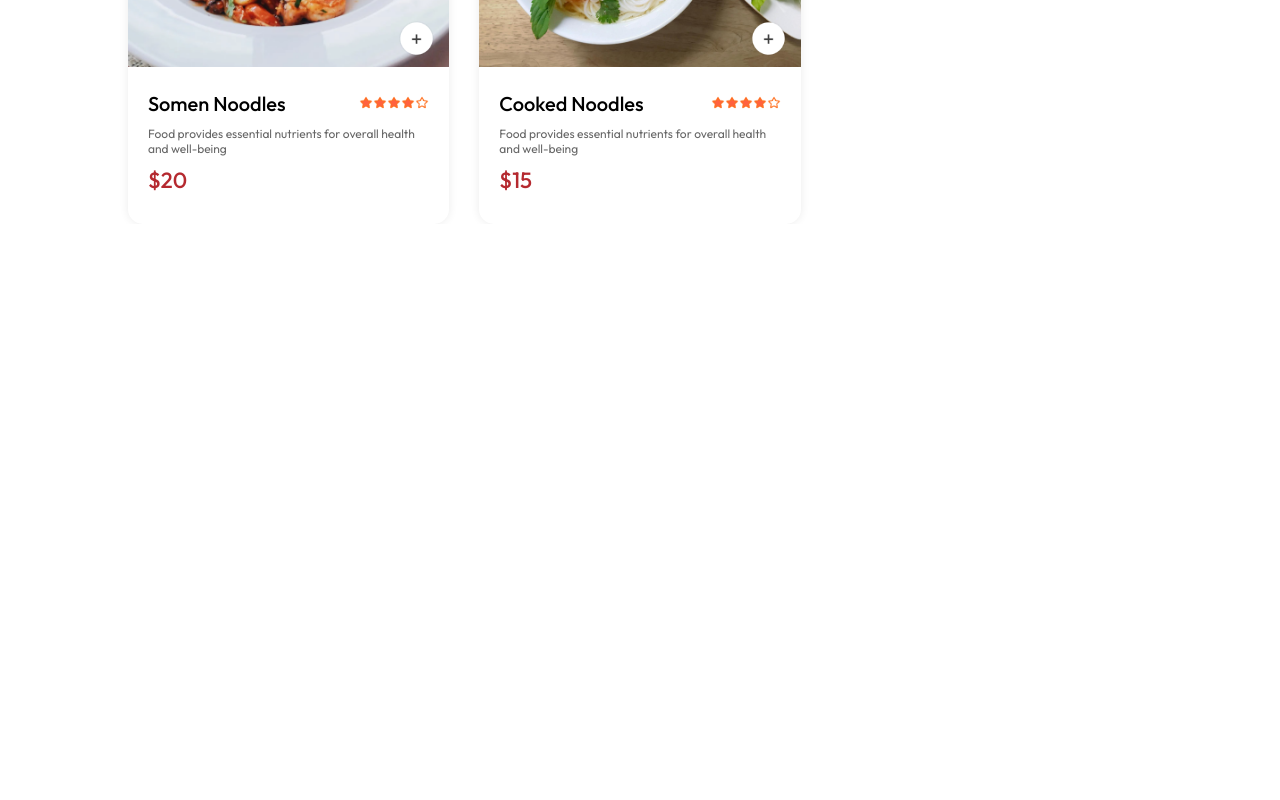
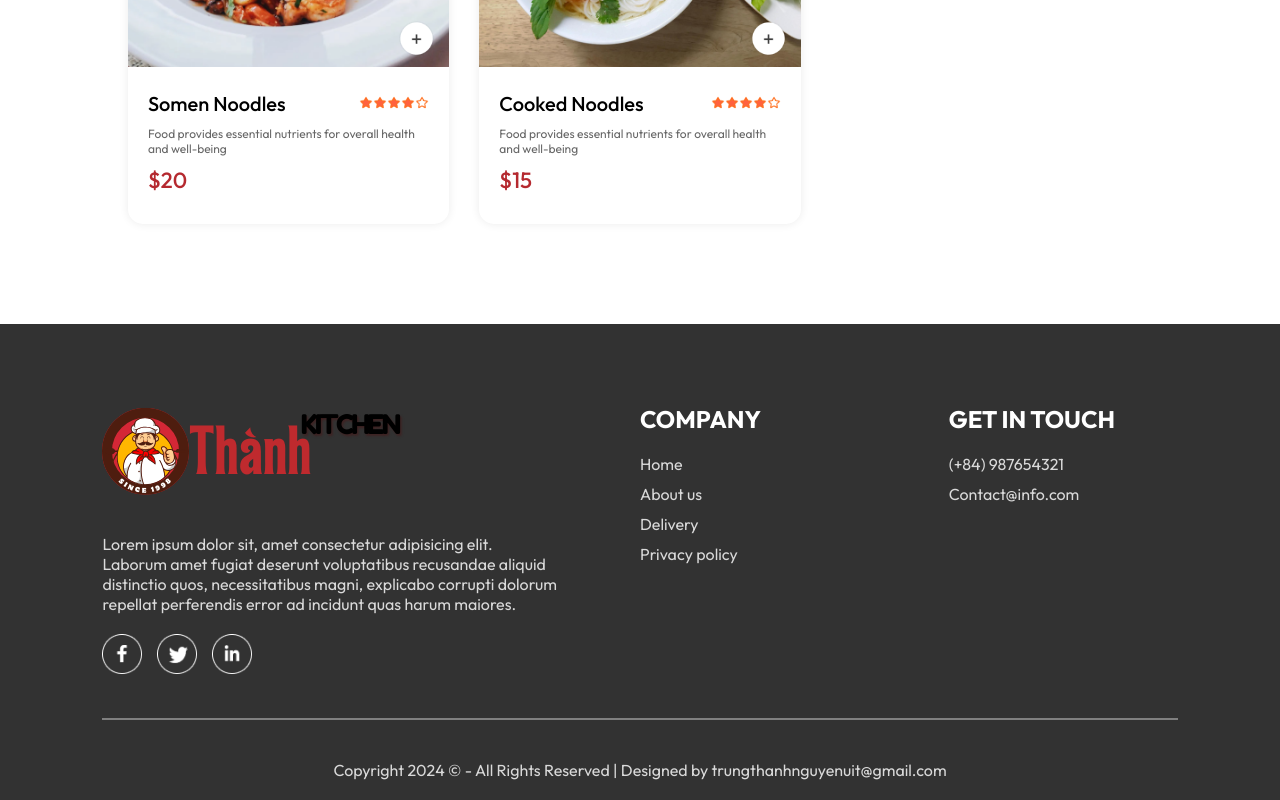
Before and after one commit to thanhnguyen-ttn/Doan_Full_Stack_Food_Delivery_Website, a React (Vite) app in the folder frontend/: page / in a window 1280 px wide. Shown: the part 5770-6570 px from the top of the page. Before the commit the page ends 5994 px from the top, so only its background shows below. Built offline with nearby package versions, Linux system fonts and the light colour scheme.

Commit message:
update footer and fix error

```diff
--- a/frontend/src/App.jsx
+++ b/frontend/src/App.jsx
@@ -1,12 +1,14 @@
-import 'react';
-import Navbar from './components/Navbar/Navbar';
-import { Route, Routes } from 'react-router-dom';
-import Home from './pages/Home/Home';
-import Cart from './pages/Cart/Cart';
-import PlaceOrder from './pages/PlaceOrder/PlaceOrder';
+import "react";
+import Navbar from "./components/Navbar/Navbar";
+import { Route, Routes } from "react-router-dom";
+import Home from "./pages/Home/Home";
+import Cart from "./pages/Cart/Cart";
+import PlaceOrder from "./pages/PlaceOrder/PlaceOrder";
+import Footer from "./components/Footer/Footer";
 
 const App = () => {
   return (
+    <>
       <div className="app">
         <Navbar />
         <Routes>
@@ -15,6 +17,8 @@
           <Route path="/order" element={<PlaceOrder />} />
         </Routes>
       </div>
+      <Footer />
+    </>
   );
 };
 
--- a/frontend/src/components/FoodDisplay/FoodDisplay.jsx
+++ b/frontend/src/components/FoodDisplay/FoodDisplay.jsx
@@ -1,31 +1,36 @@
 import { useContext } from "react";
-import PropTypes from 'prop-types';
+import PropTypes from "prop-types";
 import "./FoodDisplay.css";
 import { StoreContext } from "../../context/StoreContext";
 import FoodItem from "../FoodItem/FoodItem";
 
-const FoodDisplay = () => {
-  const { food_list } = useContext(StoreContext)
+const FoodDisplay = ({category}) => {
+  const { food_list } = useContext(StoreContext);
 
   return (
     <div className="food-display" id="food-display">
       <h2>Top dishes near you</h2>
       <div className="food-display-list">
         {food_list.map((item, index) => {
-          return <FoodItem key={index} id={item._id} name={item.name} description={item.description} price={item.price} image={item.image} />
+          if (category === "All" || category === item.category) {
+            return (
+              <FoodItem
+                key={index}
+                id={item._id}
+                name={item.name}
+                description={item.description}
+                price={item.price}
+                image={item.image}
+              />
+            );
+          }
         })}
       </div>
     </div>
   );
 };
 FoodDisplay.propTypes = {
-  food_list: PropTypes.arrayOf(PropTypes.shape({
-    _id: PropTypes.string.isRequired,
-    name: PropTypes.string.isRequired,
-    description: PropTypes.string.isRequired,
-    price: PropTypes.number.isRequired,
-    image: PropTypes.string.isRequired,
-  })).isRequired,
+  category: PropTypes.string.isRequired,
 };
 
 
--- a/frontend/src/components/FoodItem/FoodItem.jsx
+++ b/frontend/src/components/FoodItem/FoodItem.jsx
@@ -1,11 +1,11 @@
 import "./FoodItem.css";
 import { assets } from "../../assets/assets";
-import { useState, useContext } from "react";
+import { useContext } from "react";
 import PropTypes from "prop-types";
 import { StoreContext } from "../../context/StoreContext";
 
 const FoodItem = ({ id, name, price, description, image }) => {
-  const [itemCount, setItemCount] = useState(0);
+
   const { cartItems, addToCart, removeFromCart } = useContext(StoreContext);
 
   return (
--- /dev/null
+++ b/frontend/src/components/Footer/Footer.css
@@ -0,0 +1,44 @@
+.footer {
+    color: #d9d9d9;
+    background-color: #323232;
+    display: flex;
+    flex-direction: column;
+    align-items: center;
+    gap: 20px;
+    padding: 20px 8vw;
+    padding-top: 80px;
+    margin-top: 100px;
+}
+
+.footer-content {
+    width: 100%;
+    display: grid;
+    grid-template-columns: 2fr 1fr 1fr;
+    gap: 80px;
+}
+.footer-content-left , .footer-content-right, .footer-content-center{
+    display: flex;
+    flex-direction: column;
+    align-items: start;
+    gap: 20px;
+}
+.footer-content-left li, .footer-content-right li, .footer-content-center li{
+    list-style: none;
+    margin-bottom: 10px;
+    cursor: pointer;
+}
+.footer-content-left h2, .footer-content-right h2, .footer-content-center h2{
+color: white;
+}
+.footer-social-icons img{
+    width: 40px;
+    margin-right: 15px;
+}
+.footer hr{
+    width: 100%;
+    height: 2px;
+    margin: 20px;
+    background-color: grey;
+    border: none;
+
+}
--- /dev/null
+++ b/frontend/src/components/Footer/Footer.jsx
@@ -0,0 +1,49 @@
+import "react";
+import "./Footer.css";
+import { assets } from "../../assets/assets";
+
+const Footer = () => {
+  return (
+    <div className="footer" id="footer">
+      <div className="footer-content">
+        <div className="footer-content-left">
+          <img src={assets.logo} alt="" />
+          <p>
+            Lorem ipsum dolor sit, amet consectetur adipisicing elit. Laborum
+            amet fugiat deserunt voluptatibus recusandae aliquid distinctio
+            quos, necessitatibus magni, explicabo corrupti dolorum repellat
+            perferendis error ad incidunt quas harum maiores.
+          </p>
+          <div className="footer-social-icons">
+            <img src={assets.facebook_icon} alt="" />
+            <img src={assets.twitter_icon} alt="" />
+            <img src={assets.linkedin_icon} alt="" />
+          </div>
+        </div>
+        <div className="footer-content-center">
+          <h2>COMPANY</h2>
+          <ul>
+            <li>Home</li>
+            <li>About us</li>
+            <li>Delivery</li>
+            <li>Privacy policy</li>
+          </ul>
+        </div>
+        <div className="footer-content-right">
+          <h2>GET IN TOUCH</h2>
+          <ul>
+            <li>(+84) 987654321</li>
+            <li>Contact@info.com</li>
+          </ul>
+        </div>
+      </div>
+      <hr />
+      <p className="footer-copyright">
+        Copyright 2024 © - All Rights Reserved | Designed by
+        trungthanhnguyenuit@gmail.com
+      </p>
+    </div>
+  );
+};
+
+export default Footer;
--- a/frontend/src/context/StoreContext.jsx
+++ b/frontend/src/context/StoreContext.jsx
@@ -1,24 +1,27 @@
-import { createContext, useState } from "react";
+import { createContext, useEffect, useState } from "react";
 import { food_list } from "../assets/assets";
-import PropTypes from 'prop-types';
+import PropTypes from "prop-types";
 
 export const StoreContext = createContext(null);
 
 const StoreContextProvider = (props) => {
   const [cartItems, setCartItems] = useState({});
 
-  const addToCart = (itemId) =>{
-    if (!cartItems[itemId]){
-        setCartItems((prev)=>({...prev,  [itemId]:1}))
+  const addToCart = (itemId) => {
+    if (!cartItems[itemId]) {
+      setCartItems((prev) => ({ ...prev, [itemId]: 1 }));
+    } else {
+      setCartItems((prev) => ({ ...prev, [itemId]: prev[itemId] + 1 }));
     }
-    else{
-        setCartItems((prev)=>({...prev, [itemId]:prev[itemId]+1}))
-    }
-  }
+  };
 
-const removeFromCart = (itemId) =>{
-    setCartItems((prev)=>({...prev, [itemId]:prev[itemId]-1}))
-}
+  const removeFromCart = (itemId) => {
+    setCartItems((prev) => ({ ...prev, [itemId]: prev[itemId] - 1 }));
+  };
+
+  useEffect(() => {
+    console.log(cartItems);
+  }, [cartItems]);
 
   const contextValue = {
     food_list,
@@ -26,7 +29,6 @@
     setCartItems,
     addToCart,
     removeFromCart,
-
   };
 
   return (
@@ -35,9 +37,10 @@
     </StoreContext.Provider>
   );
 };
+
+
 StoreContextProvider.propTypes = {
   children: PropTypes.node.isRequired,
 };
 
-
-export default StoreContextProvider
+export default StoreContextProvider;
```
Lines whose indentation alone changed are shown as unchanged.
